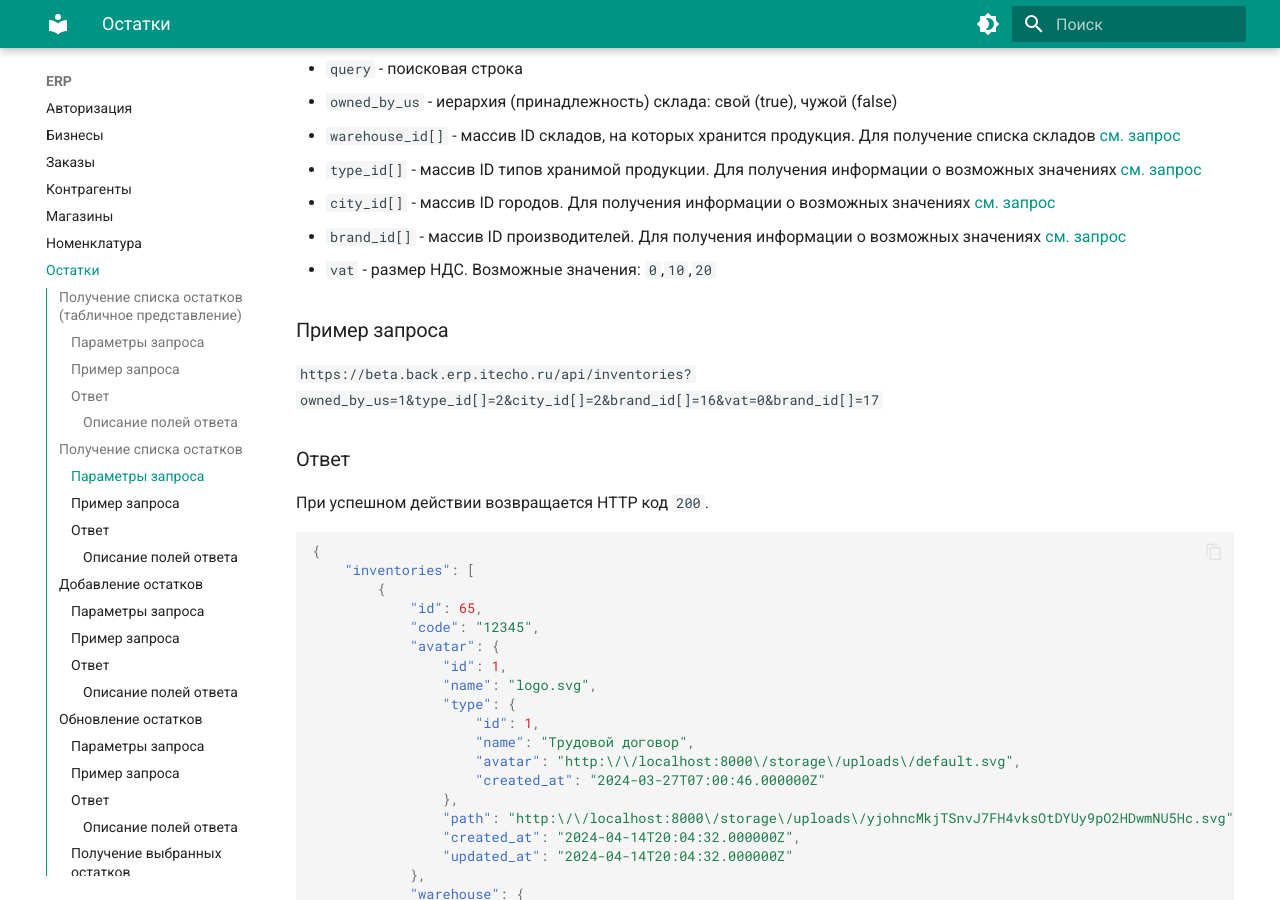
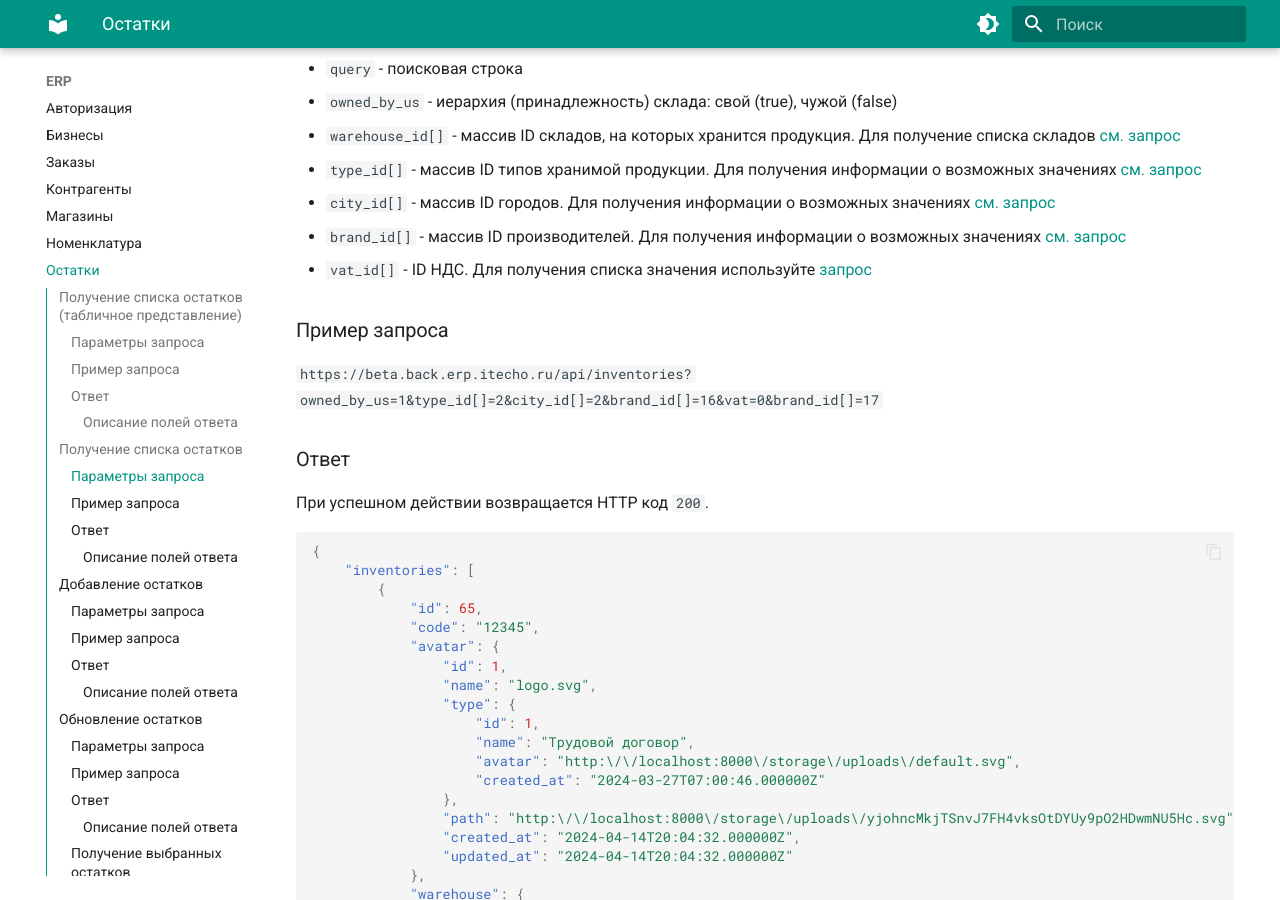
Before and after one commit to Krushanov/docs.erp.itecho.ru, an MkDocs documentation site: the page built from docs/ERP/Остатки.md, in a window 1280 px wide and 900 px high, scrolled down 3605 px. Built offline with MkDocs 1.6.1 and Material for MkDocs 9.7.7, drawn with Linux system fonts in a browser that asks for light colours.

Commit message:
Edit Остатки.md file.

```diff
--- a/docs/ERP/Остатки.md
+++ b/docs/ERP/Остатки.md
@@ -167,7 +167,7 @@
 - `type_id[]` - массив ID типов хранимой продукции. Для получения информации о возможных значениях [см. запрос](Номенклатура.md#получение-списка-типов-номенклатурных-позиций)
 - `city_id[]` - массив ID городов. Для получения информации о возможных значениях [см. запрос](Справочники.md#получение-списка-городов)
 - `brand_id[]` - массив ID производителей. Для получения информации о возможных значениях [см. запрос](Справочники.md#получение-списка-производителей)
-- `vat` - размер НДС. Возможные значения: `0`,`10`,`20`
+- `vat_id[]` - ID НДС. Для получения списка значения используйте [запрос](Справочники.md#получение-списка-ндс)
 
 ### Пример запроса
 
```
